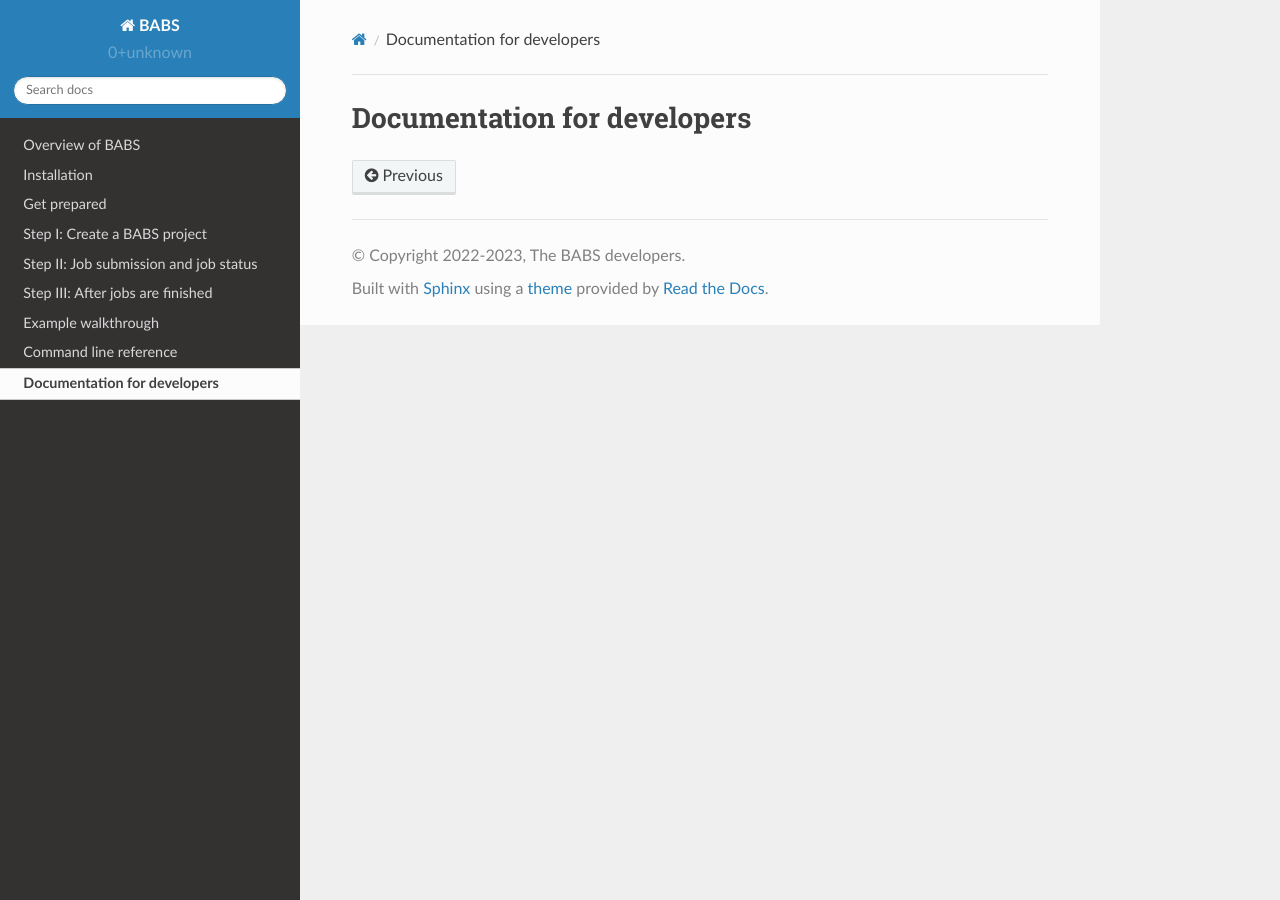
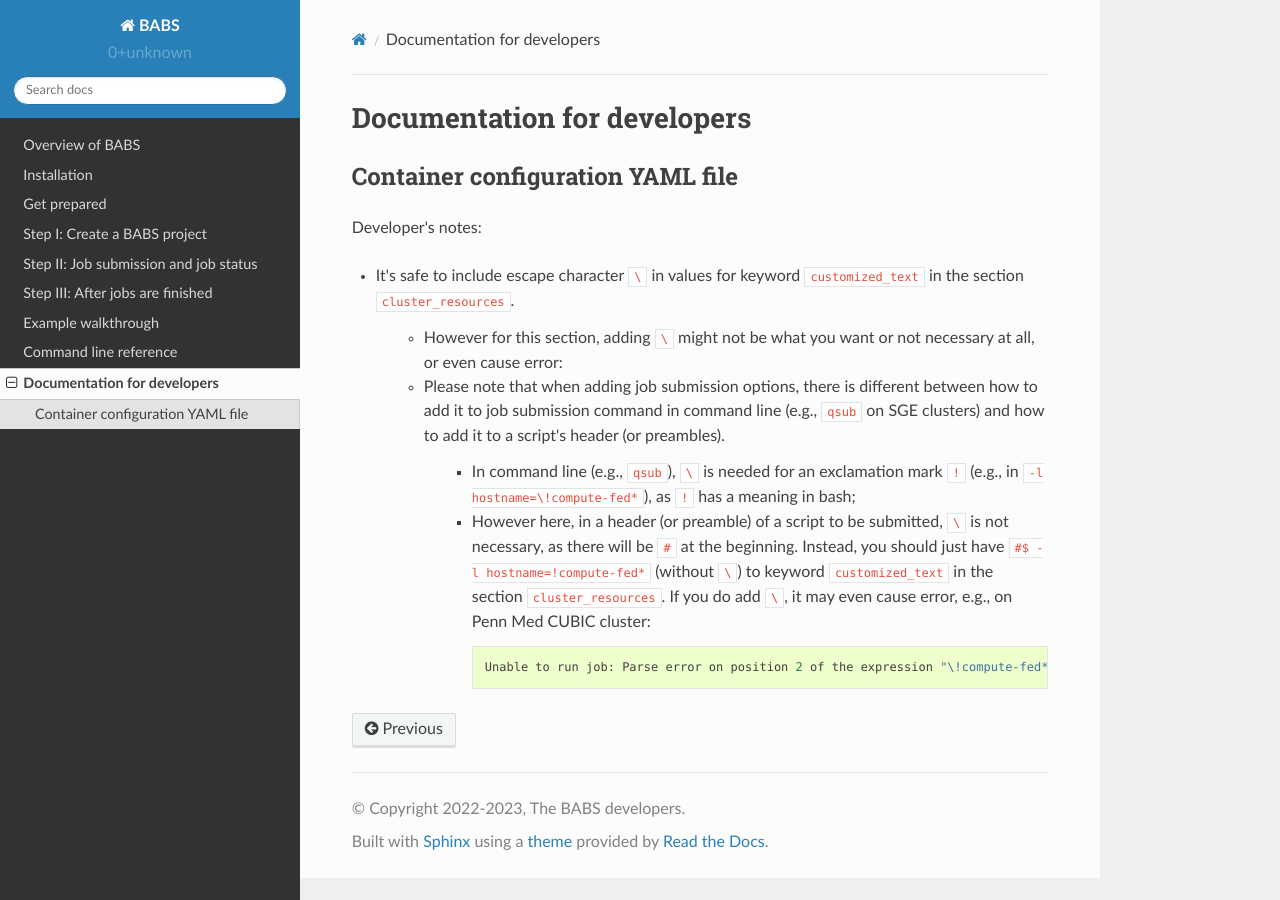
Before and after one commit to PennLINC/babs, a Sphinx documentation site: the page built from docs/source/developer.rst, in a window 1280 px wide. Built offline with Sphinx 7.4.7 and the Read the Docs theme 2.0.0, drawn with Linux system fonts in a browser that asks for light colours.

Commit message:
add explanation on escape char in developer's doc

```diff
--- a/docs/source/developer.rst
+++ b/docs/source/developer.rst
@@ -4,9 +4,33 @@ Documentation for developers
 
 
 
-.. YAML file:
-
+===================================
+Container configuration YAML file
+===================================
 .. # currently we only support the option of "singularity_run"
 .. # In the future, we might:
 ..     # Priority: cli_call > singularity_run > cli_options
 ..         # If anything provided at higher level, the lower levels will be ignored.
+
+Developer's notes:
+
+* It's safe to include escape character ``\`` in values for keyword ``customized_text``
+  in the section ``cluster_resources``.
+
+    * However for this section,
+      adding ``\`` might not be what you want or not necessary at all, or even cause error:
+    * Please note that when adding job submission options,
+      there is different between how to add it to job submission command in command line
+      (e.g., ``qsub`` on SGE clusters)
+      and how to add it to a script's header (or preambles).
+
+        * In command line (e.g., ``qsub``),
+          ``\`` is needed for an exclamation mark ``!`` (e.g., in ``-l hostname=\!compute-fed*``),
+          as ``!`` has a meaning in bash;
+        * However here, in a header (or preamble) of a script to be submitted,
+          ``\`` is not necessary, as there will be ``#`` at the beginning.
+          Instead, you should just have ``#$ -l hostname=!compute-fed*`` (without ``\``) to keyword ``customized_text``
+          in the section ``cluster_resources``. If you do add ``\``, it may even cause error,
+          e.g., on Penn Med CUBIC cluster::
+
+            Unable to run job: Parse error on position 2 of the expression "\!compute-fed*"
```
